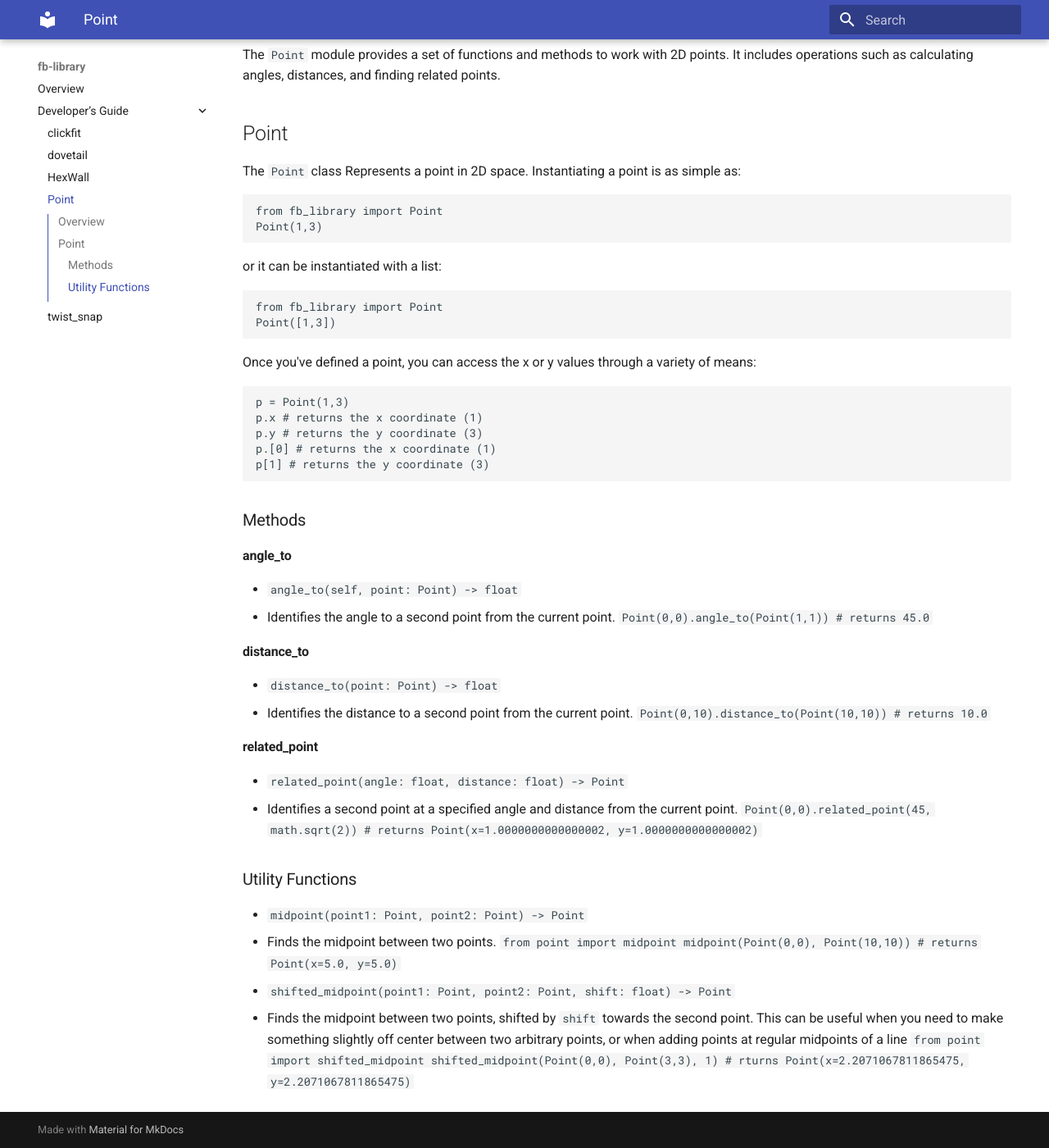
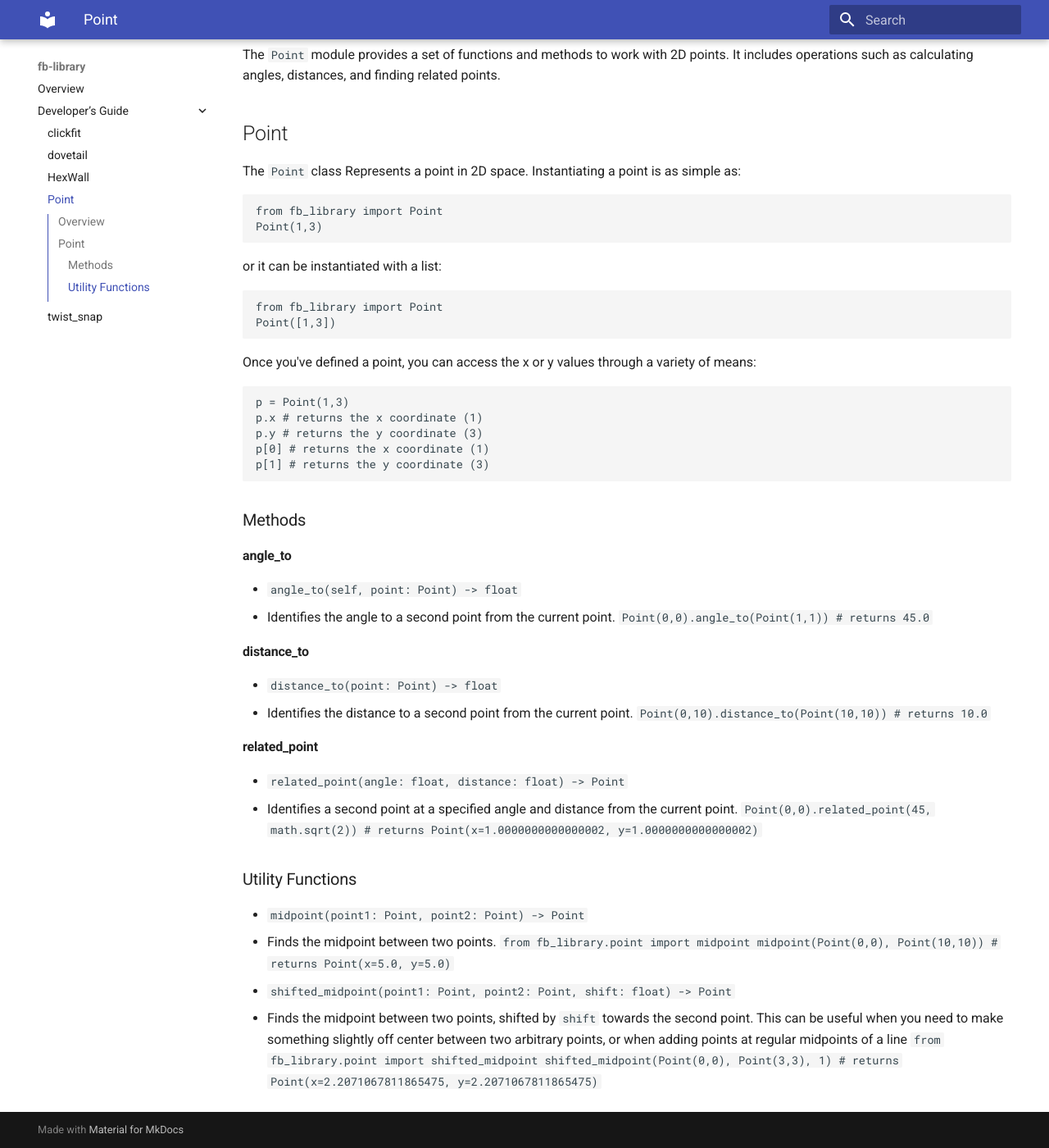
Before and after one commit to x0pherl/fb-library, an MkDocs documentation site: the page built from docs/point.md, in a window 1280 px wide and 1400 px high, scrolled down 217 px. Shown: the whole window at 82% size. Built offline with MkDocs 1.6.1 and Material for MkDocs 9.7.7, drawn with Linux system fonts in a browser that asks for light colours.

Commit message:
small fixes and cleanup of point documentation

````diff
--- a/docs/point.md
+++ b/docs/point.md
@@ -21,7 +21,7 @@ Once you've defined a point, you can access the x or y values through a variety
 p = Point(1,3)
 p.x # returns the x coordinate (1)
 p.y # returns the y coordinate (3)
-p.[0] # returns the x coordinate (1)
+p[0] # returns the x coordinate (1)
 p[1] # returns the y coordinate (3)
 ```
 
@@ -54,7 +54,7 @@ p[1] # returns the y coordinate (3)
 - `midpoint(point1: Point, point2: Point) -> Point`
   - Finds the midpoint between two points.
     ```
-    from point import midpoint
+    from fb_library.point import midpoint
     midpoint(Point(0,0), Point(10,10))
     # returns Point(x=5.0, y=5.0)
     ```
@@ -63,7 +63,7 @@ p[1] # returns the y coordinate (3)
   - Finds the midpoint between two points, shifted by `shift` towards the second point.
   This can be useful when you need to make something slightly off center between two arbitrary points, or when adding points at regular midpoints of a line
     ```
-    from point import shifted_midpoint
+    from fb_library.point import shifted_midpoint
     shifted_midpoint(Point(0,0), Point(3,3), 1)
-    # rturns Point(x=2.2071067811865475, y=2.2071067811865475)
+    # returns Point(x=2.2071067811865475, y=2.2071067811865475)
     ```
--- a/pyproject.toml
+++ b/pyproject.toml
@@ -1,6 +1,6 @@
 [project]
 name = "fb-library"
-version = "0.0.30"
+version = "0.0.31"
 authors = [
   { name="x0pherl"},
 ]
````
